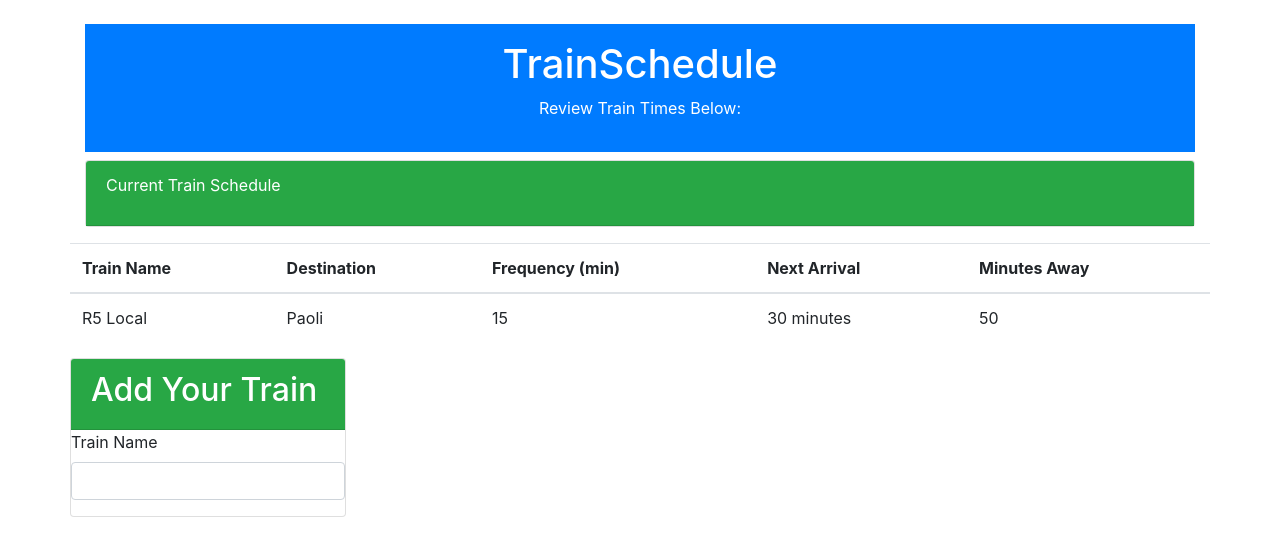
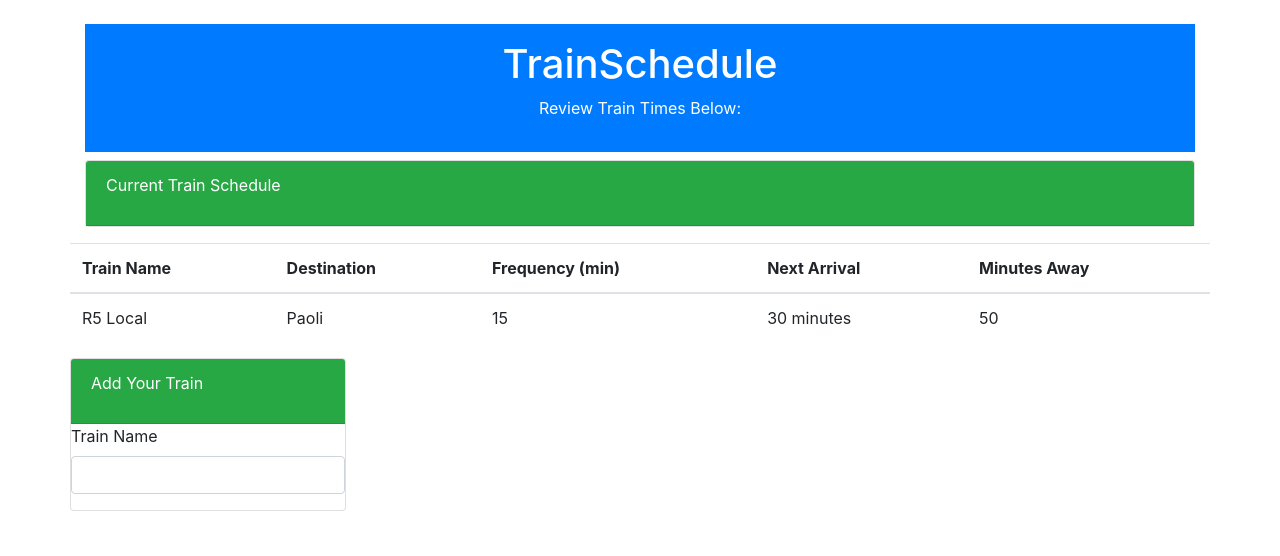
Before and after one commit to RickN123/TrainSchedule, a plain HTML site: page index.html in a window 1280 px wide. Drawn offline with nearby package versions, Linux system fonts and the light colour scheme.

Commit message:
adjust size

```diff
--- a/assets/style.css
+++ b/assets/style.css
@@ -10,6 +10,7 @@ body{
 margin: auto;
 display: inline;
 margin-left: 10%;
+width: 100%;
 }
 
 #container{
--- a/index.html
+++ b/index.html
@@ -66,8 +66,8 @@
             <div class="row">
                 <div class="col-md-12">
                     <div class="card">
-                        <div class="card-header bg-success text-white">
-                            <h2>Add Your Train</h2>
+                        <div class="card-header width=device-width bg-success text-white">
+                            <p>Add Your Train<p>
                         </div>
                         <form>
                             <div class="form-group">
@@ -76,31 +76,16 @@
 
                             </div>
 
-
-
-
                         </form>
 
-
-
-
-
                     </div>
-
 
                 </div>
 
             </div>
 
-
-
-
-
         </div>
-
-
-
-
+    </div>
 </body>
 
 </html>
```
